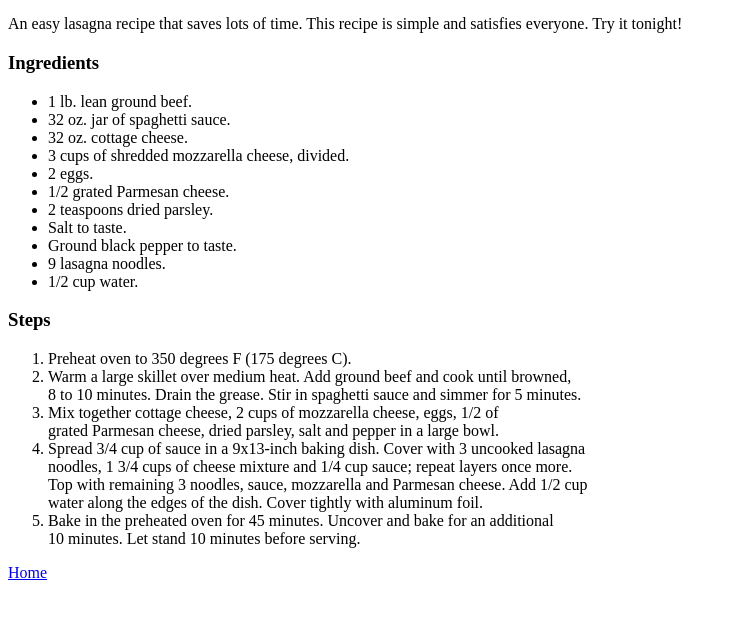
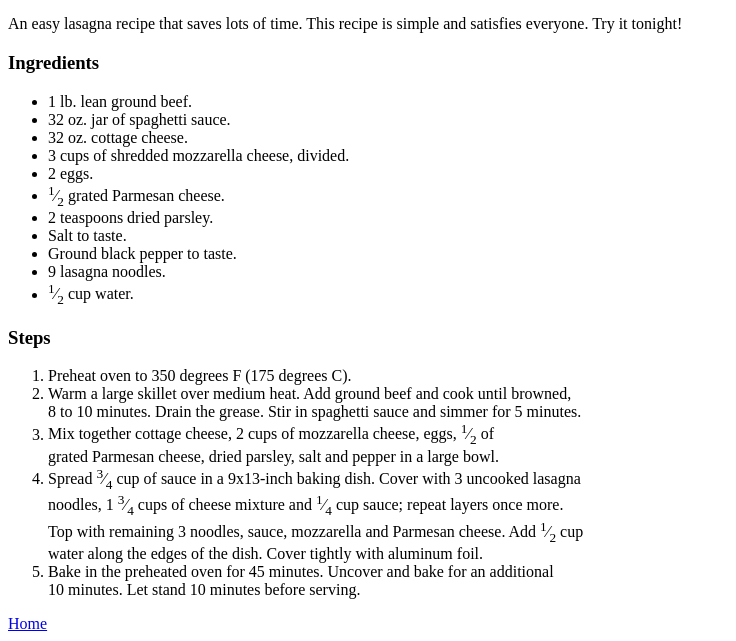
Before and after one commit to rei-rai/odin-recipes, a plain HTML site: page recipes/lasagna.html in a window 1280 px wide. Shown: the part 428-1069 px from the top of the page, without its empty margins (0-736 px from the left). Before the commit the page ends 1018 px from the top, so only its background shows below. Drawn offline with Linux system fonts and the light colour scheme.

Commit message:
Fix how fractions are displayed

```diff
--- a/recipes/lasagna.html
+++ b/recipes/lasagna.html
@@ -20,12 +20,12 @@
       <li>32 oz. cottage cheese.</li>
       <li>3 cups of shredded mozzarella cheese, divided.</li>
       <li>2 eggs.</li>
-      <li>1/2 grated Parmesan cheese.</li>
+      <li><sup>1</sup>&frasl;<sub>2</sub> grated Parmesan cheese.</li>
       <li>2 teaspoons dried parsley.</li>
       <li>Salt to taste.</li>
       <li>Ground black pepper to taste.</li>
       <li>9 lasagna noodles.</li>
-      <li>1/2 cup water.</li>
+      <li><sup>1</sup>&frasl;<sub>2</sub> cup water.</li>
     </ul>
 
     <h3>Steps</h3>
@@ -33,11 +33,11 @@
       <li>Preheat oven to 350 degrees F (175 degrees C).</li>
       <li>Warm a large skillet over medium heat. Add ground beef and cook until browned,<br>
         8 to 10 minutes. Drain the grease. Stir in spaghetti sauce and simmer for 5 minutes.</li>
-      <li>Mix together cottage cheese, 2 cups of mozzarella cheese, eggs, 1/2 of<br>
+      <li>Mix together cottage cheese, 2 cups of mozzarella cheese, eggs, <sup>1</sup>&frasl;<sub>2</sub> of<br>
         grated Parmesan cheese, dried parsley, salt and pepper in a large bowl.</li>
-      <li>Spread 3/4 cup of sauce in a 9x13-inch baking dish. Cover with 3 uncooked lasagna<br>
-        noodles, 1 3/4 cups of cheese mixture and 1/4 cup sauce; repeat layers once more.<br>
-        Top with remaining 3 noodles, sauce, mozzarella and Parmesan cheese. Add 1/2 cup<br>
+      <li>Spread <sup>3</sup>&frasl;<sub>4</sub> cup of sauce in a 9x13-inch baking dish. Cover with 3 uncooked lasagna<br>
+        noodles, 1 <sup>3</sup>&frasl;<sub>4</sub> cups of cheese mixture and <sup>1</sup>&frasl;<sub>4</sub> cup sauce; repeat layers once more.<br>
+        Top with remaining 3 noodles, sauce, mozzarella and Parmesan cheese. Add <sup>1</sup>&frasl;<sub>2</sub> cup<br>
         water along the edges of the dish. Cover tightly with aluminum foil.</li>
       <li>Bake in the preheated oven for 45 minutes. Uncover and bake for an additional<br>
         10 minutes. Let stand 10 minutes before serving.</li>
```
